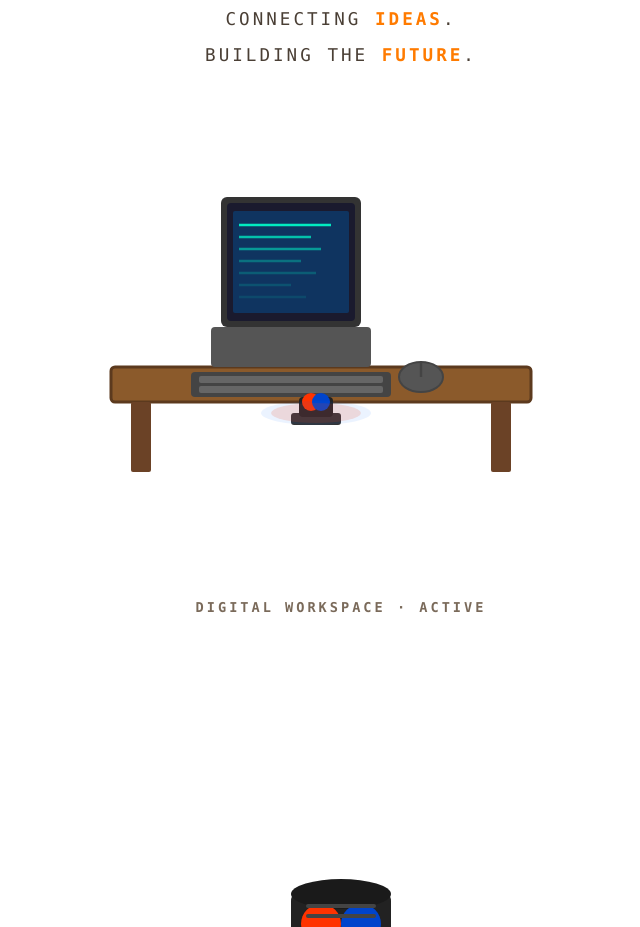
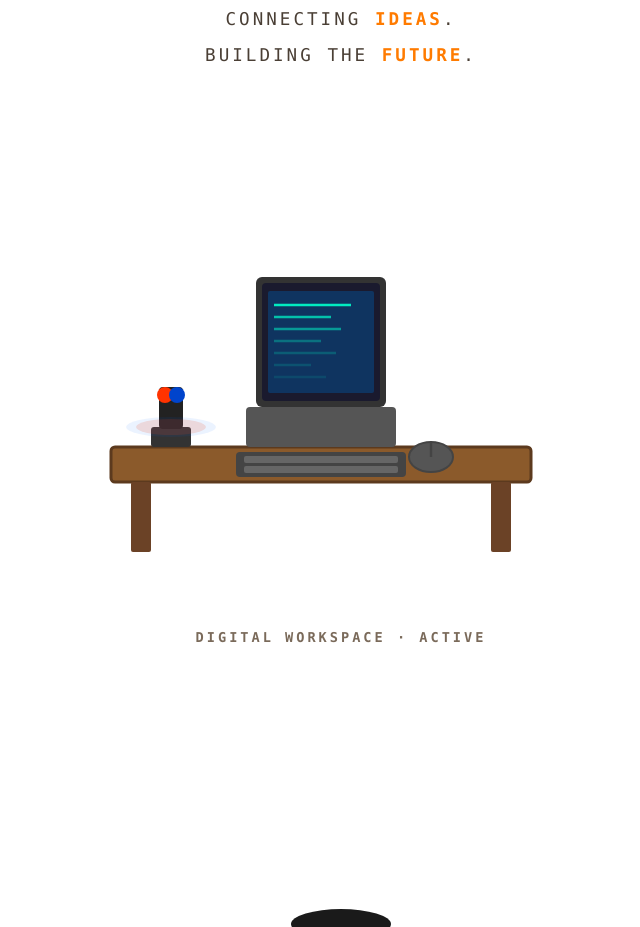
Before and after one commit to pgojhbravo5/BRAVO-THE-FUTURE, a website: page index.html in a window 1280 px wide. Shown: the part 2426-3353 px from the top of the page, without its empty margins (299-939 px from the left). Drawn offline with Linux system fonts and the light colour scheme.

Commit message:
Update index.html

```diff
--- a/index.html
+++ b/index.html
@@ -879,6 +879,7 @@
             font-weight: 700;
         }
 
+        /* ===== WORKSTATION ICON — DENGAN SIREN DI ATAS MEJA & KOMPUTER DI TENGAH ===== */
         .workstation-icon {
             margin-top: 50px;
             text-align: center;
@@ -1579,35 +1580,55 @@
                 </div>
             </div>
 
+            <!-- ===== WORKSTATION ICON — SIREN DI ATAS MEJA & KOMPUTER DI TENGAH ===== -->
             <div class="workstation-icon">
-                <svg viewBox="0 0 500 450" xmlns="http://www.w3.org/2000/svg">
+                <svg viewBox="0 0 500 480" xmlns="http://www.w3.org/2000/svg">
                     <g transform="skewY(-10deg)">
-                        <rect x="20" y="240" width="420" height="35" fill="#8B5A2B" stroke="#5C3A1E" stroke-width="3" rx="4"/>
-                        <rect x="40" y="275" width="20" height="70" fill="#6B4226" rx="2"/>
-                        <rect x="400" y="275" width="20" height="70" fill="#6B4226" rx="2"/>
-                        <rect x="120" y="200" width="160" height="40" fill="#555" rx="4"/>
-                        <rect x="130" y="70" width="140" height="130" fill="#333" rx="6"/>
-                        <rect x="136" y="76" width="128" height="118" fill="#1a1a2e" rx="4"/>
-                        <rect x="142" y="84" width="116" height="102" fill="#0f3460" rx="2"/>
-                        <line x1="148" y1="98" x2="240" y2="98" stroke="#00ffcc" stroke-width="2.5" opacity="0.9"/>
-                        <line x1="148" y1="110" x2="220" y2="110" stroke="#00ffcc" stroke-width="2.5" opacity="0.7"/>
-                        <line x1="148" y1="122" x2="230" y2="122" stroke="#00ffcc" stroke-width="2.5" opacity="0.5"/>
-                        <line x1="148" y1="134" x2="210" y2="134" stroke="#00ffcc" stroke-width="2.5" opacity="0.3"/>
-                        <line x1="148" y1="146" x2="225" y2="146" stroke="#00ffcc" stroke-width="2.5" opacity="0.2"/>
-                        <line x1="148" y1="158" x2="200" y2="158" stroke="#00ffcc" stroke-width="2.5" opacity="0.15"/>
-                        <line x1="148" y1="170" x2="215" y2="170" stroke="#00ffcc" stroke-width="2.5" opacity="0.1"/>
-                        <rect x="100" y="245" width="200" height="25" fill="#444" rx="4"/>
-                        <rect x="108" y="249" width="184" height="7" fill="#666" rx="2"/>
-                        <rect x="108" y="259" width="184" height="7" fill="#666" rx="2"/>
-                        <ellipse cx="330" cy="250" rx="22" ry="15" fill="#555" stroke="#444" stroke-width="2"/>
-                        <path d="M330,235 L330,250" stroke="#444" stroke-width="2.5"/>
-
-                        <rect x="200" y="286" width="50" height="12" fill="#333" rx="3"/>
-                        <rect x="208" y="270" width="34" height="20" fill="#222" rx="4"/>
-                        <circle cx="220" cy="275" r="9" class="siren-light" />
-                        <circle cx="230" cy="275" r="9" class="siren-light" style="animation-delay: 0.4s;" />
-                        <ellipse cx="225" cy="286" rx="45" ry="10" fill="rgba(255, 60, 0, 0.15)" class="siren-glow" />
-                        <ellipse cx="225" cy="286" rx="55" ry="12" fill="rgba(0, 100, 255, 0.08)" class="siren-glow" style="animation-delay: 0.4s;" />
+                        <!-- Meja (lebih lebar) -->
+                        <rect x="20" y="320" width="420" height="35" fill="#8B5A2B" stroke="#5C3A1E" stroke-width="3" rx="4"/>
+                        <!-- Kaki meja kiri -->
+                        <rect x="40" y="355" width="20" height="70" fill="#6B4226" rx="2"/>
+                        <!-- Kaki meja kanan -->
+                        <rect x="400" y="355" width="20" height="70" fill="#6B4226" rx="2"/>
+
+                        <!-- ===== SIREN DI ATAS MEJA (SEBELAH KIRI) ===== -->
+                        <!-- Tapak siren -->
+                        <rect x="60" y="300" width="40" height="20" fill="#333" rx="3"/>
+                        <!-- Badan siren -->
+                        <rect x="68" y="260" width="24" height="42" fill="#222" rx="4"/>
+                        <!-- Lampu siren kiri -->
+                        <circle cx="74" cy="268" r="8" class="siren-light" />
+                        <!-- Lampu siren kanan -->
+                        <circle cx="86" cy="268" r="8" class="siren-light" style="animation-delay: 0.4s;" />
+                        <!-- Sorotan cahaya siren -->
+                        <ellipse cx="80" cy="300" rx="35" ry="8" fill="rgba(255, 60, 0, 0.15)" class="siren-glow" />
+                        <ellipse cx="80" cy="300" rx="45" ry="10" fill="rgba(0, 100, 255, 0.08)" class="siren-glow" style="animation-delay: 0.4s;" />
+
+                        <!-- ===== KOMPUTER DI TENGAH-TENGAH MEJA ===== -->
+                        <!-- Tapak monitor (dipusatkan) -->
+                        <rect x="155" y="280" width="150" height="40" fill="#555" rx="4"/>
+                        <!-- Skrin monitor (belakang) - dipusatkan -->
+                        <rect x="165" y="150" width="130" height="130" fill="#333" rx="6"/>
+                        <!-- Skrin (dalam) -->
+                        <rect x="171" y="156" width="118" height="118" fill="#1a1a2e" rx="4"/>
+                        <!-- Paparan kod pada skrin -->
+                        <rect x="177" y="164" width="106" height="102" fill="#0f3460" rx="2"/>
+                        <line x1="183" y1="178" x2="260" y2="178" stroke="#00ffcc" stroke-width="2.5" opacity="0.9"/>
+                        <line x1="183" y1="190" x2="240" y2="190" stroke="#00ffcc" stroke-width="2.5" opacity="0.7"/>
+                        <line x1="183" y1="202" x2="250" y2="202" stroke="#00ffcc" stroke-width="2.5" opacity="0.5"/>
+                        <line x1="183" y1="214" x2="230" y2="214" stroke="#00ffcc" stroke-width="2.5" opacity="0.3"/>
+                        <line x1="183" y1="226" x2="245" y2="226" stroke="#00ffcc" stroke-width="2.5" opacity="0.2"/>
+                        <line x1="183" y1="238" x2="220" y2="238" stroke="#00ffcc" stroke-width="2.5" opacity="0.15"/>
+                        <line x1="183" y1="250" x2="235" y2="250" stroke="#00ffcc" stroke-width="2.5" opacity="0.1"/>
+
+                        <!-- Keyboard (di bawah monitor) - dipusatkan -->
+                        <rect x="145" y="325" width="170" height="25" fill="#444" rx="4"/>
+                        <rect x="153" y="329" width="154" height="7" fill="#666" rx="2"/>
+                        <rect x="153" y="339" width="154" height="7" fill="#666" rx="2"/>
+
+                        <!-- Tetikus (di sebelah kanan keyboard) -->
+                        <ellipse cx="340" cy="330" rx="22" ry="15" fill="#555" stroke="#444" stroke-width="2"/>
+                        <path d="M340,315 L340,330" stroke="#444" stroke-width="2.5"/>
                     </g>
                 </svg>
                 <div class="workstation-label">DIGITAL WORKSPACE · ACTIVE</div>
```
